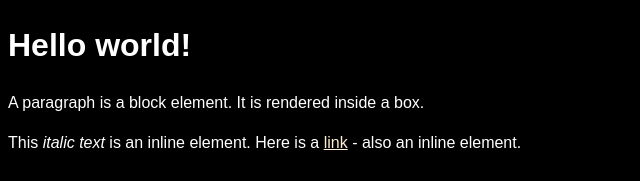
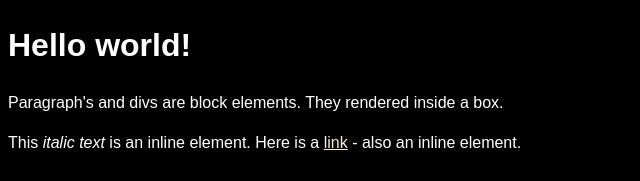
Before and after one commit to front-end-foundations/Introduction, a plain HTML site: page app/reference.html in a window 1280 px wide. Shown: the top 181 px of the page, without its empty margins (0-640 px from the left). Drawn offline with Linux system fonts and the light colour scheme.

Commit message:
updated readme

```diff
--- a/app/index.html
+++ b/app/reference.html
@@ -10,7 +10,9 @@
   <body id="top">
     <h1>Hello world!</h1>
     <div>
-      <p>A paragraph is a block element. It is rendered inside a box.</p>
+      <p>
+        Paragraph's and divs are block elements. They rendered inside a box.
+      </p>
 
       <p>
         This <em>italic text</em> is an inline element. Here is a
```
Also changed, not shown: app/scripts.js (+5 -5 lines).
